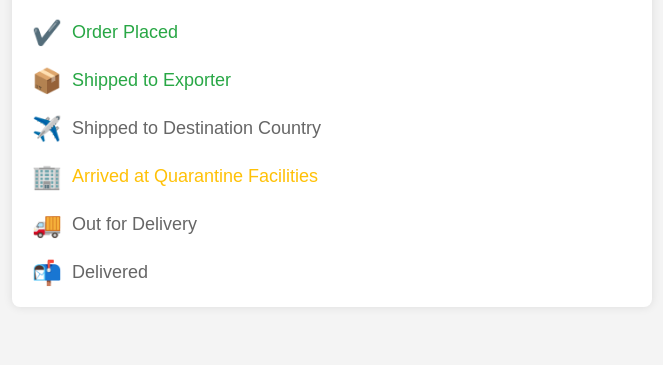
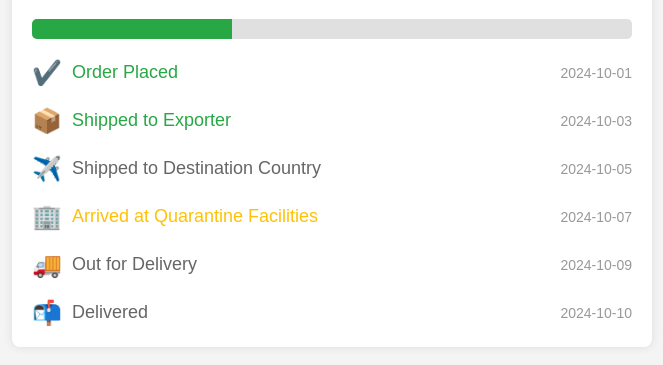
Before and after one commit to echo-jstrx/tracking-page, a plain HTML site: page index.html in a window 1280 px wide. Shown: the part 131-496 px from the top of the page, without its empty margins (308-971 px from the left). Drawn offline with Linux system fonts and the light colour scheme.

Commit message:
Update index.html

```diff
--- a/index.html
+++ b/index.html
@@ -4,7 +4,6 @@
     <meta charset="UTF-8">
     <meta name="viewport" content="width=device-width, initial-scale=1.0">
     <title>Order Tracking</title>
-    <link rel="stylesheet" href="styles.css">
     <style>
         body {
             font-family: Arial, sans-serif;
@@ -25,6 +24,20 @@
         h1 {
             text-align: center;
             color: #333;
+        }
+
+        .progress-bar {
+            width: 100%;
+            background-color: #e0e0e0;
+            border-radius: 5px;
+            overflow: hidden;
+            margin-bottom: 20px;
+        }
+
+        .progress {
+            height: 20px;
+            background-color: #28a745;
+            width: 0;
         }
 
         .tracking-steps {
@@ -48,6 +61,12 @@
             color: #666;
         }
 
+        .step-date {
+            font-size: 14px;
+            color: #999;
+            margin-left: auto;
+        }
+
         .completed .step-label {
             color: #28a745;
         }
@@ -61,30 +80,39 @@
 <body>
     <div class="tracking-container">
         <h1>Order Tracking</h1>
+        <div class="progress-bar">
+            <div class="progress" style="width: 40%;"></div>
+        </div>
         <div class="tracking-steps">
             <div class="step completed">
                 <div class="step-icon">✔️</div>
                 <div class="step-label">Order Placed</div>
+                <div class="step-date">2024-10-01</div>
             </div>
-            <div class="step">
+            <div class="step completed">
                 <div class="step-icon">📦</div>
                 <div class="step-label">Shipped to Exporter</div>
+                <div class="step-date">2024-10-03</div>
             </div>
             <div class="step">
                 <div class="step-icon">✈️</div>
                 <div class="step-label">Shipped to Destination Country</div>
+                <div class="step-date">2024-10-05</div>
             </div>
             <div class="step optional">
                 <div class="step-icon">🏢</div>
                 <div class="step-label">Arrived at Quarantine Facilities</div>
+                <div class="step-date">2024-10-07</div>
             </div>
             <div class="step">
                 <div class="step-icon">🚚</div>
                 <div class="step-label">Out for Delivery</div>
+                <div class="step-date">2024-10-09</div>
             </div>
             <div class="step">
                 <div class="step-icon">📬</div>
                 <div class="step-label">Delivered</div>
+                <div class="step-date">2024-10-10</div>
             </div>
         </div>
     </div>
@@ -92,14 +120,21 @@
     <script>
         document.addEventListener('DOMContentLoaded', () => {
     const steps = document.querySelectorAll('.step');
+    const progress = document.querySelector('.progress');
     const currentStatus = 'Shipped to Exporter'; // Example status
+
+    let completedSteps = 0;
 
     steps.forEach(step => {
         const label = step.querySelector('.step-label').textContent;
-        if (label === currentStatus) {
+        if (label === currentStatus || step.classList.contains('completed')) {
             step.classList.add('completed');
+            completedSteps++;
         }
     });
+
+    const progressPercentage = (completedSteps / steps.length) * 100;
+    progress.style.width = `${progressPercentage}%`;
 });
 
     </script>
```
Lines whose indentation alone changed are shown as unchanged.
